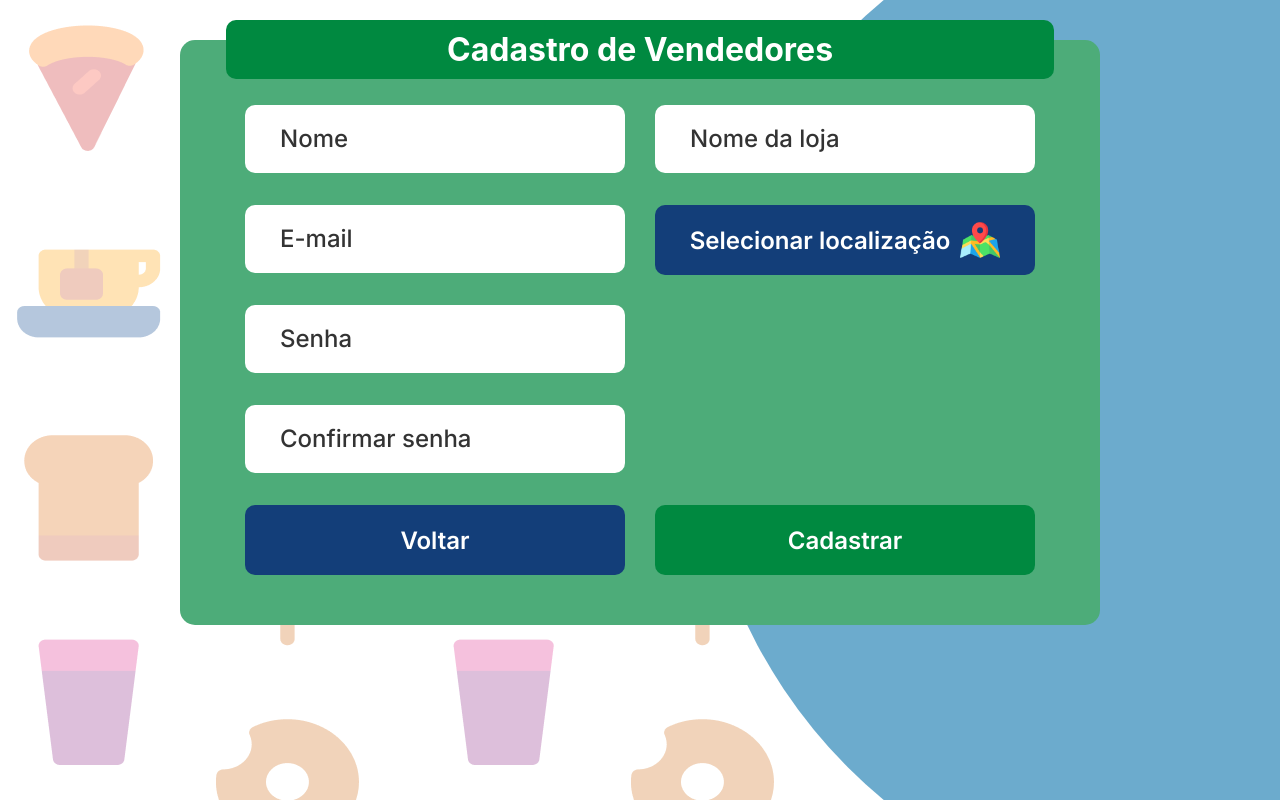
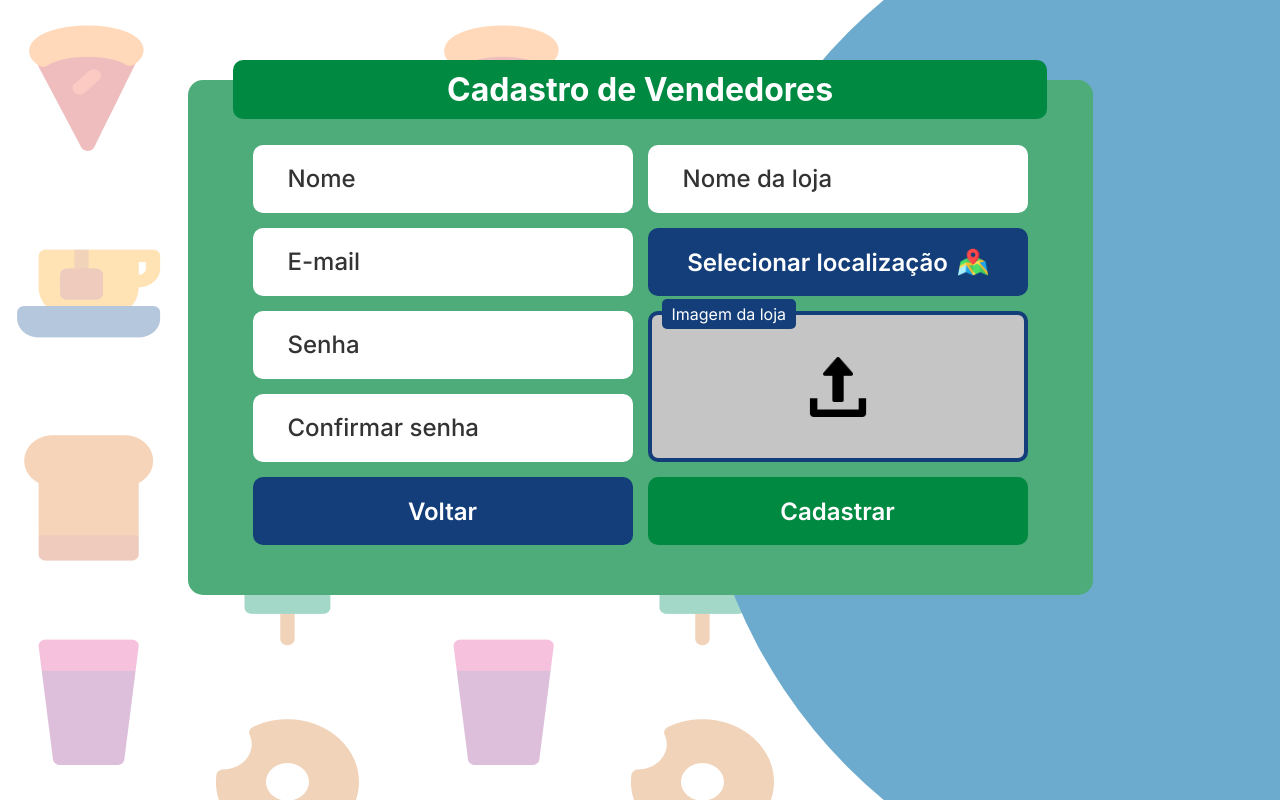
Before and after one commit to Projeto-MP-Localiza-UNB/LocalizaUNB, a React (Create React App) app in the folder client/: page /seller-register in a window 1280 px wide. Built offline with nearby package versions, Linux system fonts and the light colour scheme.

Commit message:
Criação de componente para upload de imagens

```diff
--- a/client/src/views/SellerRegister/SellerRegister.css
+++ b/client/src/views/SellerRegister/SellerRegister.css
@@ -7,7 +7,7 @@
   width: fit-content;
   position: relative;
   margin: 0 auto;
-  top: 5vh;
+  top: 10vh;
   justify-content: center;
   align-items: center;
 }
@@ -33,9 +33,10 @@
   display: grid;
   grid-template-columns: 1fr 1fr;
   grid-template-rows: repeat(5, 1fr);
-  gap: 30px;
+  gap: 15px;
   margin-bottom: 15px;
   padding: 30px 30px 0 30px;
+  max-width: 75vw;
 }
 
 .seller-register-container form .form-field {
@@ -48,6 +49,7 @@
   border: none;
   transition: box-shadow 0.25s;
   font-size: 24px;
+  width: 100%;
 }
 
 .seller-register-container form input:focus {
@@ -161,15 +163,13 @@ span {
   align-items: center;
   justify-content: center;
   gap: 10px;
-  background-color: #c5c5c5;
-  color: #133e79;
-}
-
-.seller-register-container .open-map {
   background-color: #133e79;
   color: white;
+  width: 100%;
+  object-fit: contain;
+  height: 100%;
 }
 
 .seller-register-container .open-map img {
-  width: 40px;
+  height: 30px;
 }
--- a/client/src/views/SellerRegister/SellerRegister.js
+++ b/client/src/views/SellerRegister/SellerRegister.js
@@ -4,11 +4,12 @@ import { Link, useNavigate } from 'react-router-dom';
 import FormService from '../../services/formService';
 import Error from '../../shared/error/Error';
 import Loading from '../../shared/loading/Loading';
-import LocalSelector from './components/LocalSelector';
+import LocalSelector from './components/LocalSelector/LocalSelector';
 
 import './SellerRegister.css';
 import map from './assets/map.png';
 import ok from './assets/icons8-ok.svg';
+import DragAndDrop from './components/DragAndDrop/DragAndDrop';
 
 export default function SellerRegister() {
   const [formData, setFormData] = useState({
@@ -164,6 +165,7 @@ export default function SellerRegister() {
               message="Máximo de 50 caracteres"
             />
           </div>
+          <div className="form-field" style={{ gridColumn: '2', gridRow: '2' }}>
             <button
               onClick={() => setOpenMap(true)}
               className={[
@@ -181,6 +183,16 @@ export default function SellerRegister() {
                 alt="ícone de mapa"
               />
             </button>
+          </div>
+
+          <div
+            className="form-field"
+            style={{ gridColumn: '2', gridRow: '3/5' }}
+          >
+            <DragAndDrop
+              setData={(data) => setFormData({ ...formData, image: data })}
+            />
+          </div>
           <button style={{ gridColumn: '2', gridRow: '5' }}>Cadastrar</button>
           <Link
             style={{ gridColumn: '1', gridRow: '5' }}
@@ -190,6 +202,7 @@ export default function SellerRegister() {
             Voltar
           </Link>
         </form>
+        {/* {JSON.stringify(formData)} */}
       </div>
     </>
   );
--- /dev/null
+++ b/client/src/views/SellerRegister/components/DragAndDrop/DragAndDrop.css
@@ -0,0 +1,78 @@
+@keyframes nope {
+  0% {
+    transform: rotateZ(4deg);
+  }
+  40% {
+    transform: rotateZ(-4deg);
+  }
+  100% {
+    transform: rotate(0deg);
+  }
+}
+
+@keyframes yay {
+  0% {
+    transform: scale(1);
+  }
+  100% {
+    transform: scale(1.03);
+  }
+}
+
+.drag-and-drop-input {
+  opacity: 0;
+  height: 100%;
+  padding: 0 !important;
+  position: absolute;
+  cursor: pointer;
+}
+
+::-webkit-file-upload-button {
+  cursor: pointer;
+}
+
+.drop-field {
+  height: 100%;
+  background-color: #c5c5c5;
+  border-radius: 10px;
+  border: 4px solid #133e79;
+  position: relative;
+  display: flex;
+  align-items: center;
+  justify-content: center;
+  cursor: pointer !important;
+  transition: border 0.25s, transform 0.25s;
+}
+
+.drop-field.shake {
+  animation: nope 0.1s alternate cubic-bezier(0.91, 0.2, 0.12, 1) 3;
+}
+
+.drop-field.pulse {
+  animation: yay 0.4s alternate cubic-bezier(0.33, 0.59, 0.12, 1) 2;
+}
+
+.drop-field.drag-enter {
+  box-shadow: 0 0 5px 2px #ff9a00, inset 0 0 5px 2px #ff9a00;
+}
+
+.drop-field:hover {
+  transform: scale(1.0125);
+}
+
+.drag-and-drop-label {
+  position: absolute;
+  color: white;
+  top: -16px;
+  font-family: Inter;
+  font-size: 16px;
+  left: 10px;
+  background-color: #133e79;
+  padding: 5px 10px;
+  border-radius: 5px;
+}
+
+.drop-field img {
+  width: 60px;
+  object-fit: contain;
+}
--- /dev/null
+++ b/client/src/views/SellerRegister/components/DragAndDrop/DragAndDrop.js
@@ -0,0 +1,128 @@
+/* eslint-disable default-case */
+import { useEffect, useRef, useState } from 'react';
+import './DragAndDrop.css';
+
+import cross from '../../assets/cross.png';
+import upload from '../../assets/upload.png';
+import ok from '../../assets/icons8-ok.svg';
+
+function conditionalRendering(type, status) {
+  switch (type) {
+    case 'icon':
+      switch (status) {
+        case 'invalid':
+          return cross;
+        case 'ok':
+          return ok;
+        default:
+          return upload;
+      }
+    case 'border':
+      switch (status) {
+        case 'invalid':
+          return '4px solid red';
+        case 'ok':
+          return '4px solid green';
+        default:
+          return;
+      }
+  }
+}
+
+export default function DragAndDrop({ setData }) {
+  const [src, setSrc] = useState(null);
+  const [dropFieldDimensions, setDropFieldDimensions] = useState({
+    width: null,
+    height: null,
+  });
+  const [status, setStatus] = useState(undefined);
+  const drop = useRef();
+  const reader = new FileReader();
+
+  useEffect(() => {
+    setDropFieldDimensions({
+      width: drop.current.parentElement.clientWidth,
+      height: drop.current.parentElement.clientHeight,
+    });
+  }, [drop]);
+
+  reader.onloadend = (e) => {
+    setData(e.target.result);
+    setSrc(e.target.result);
+  };
+
+  function validateDrop(file) {
+    if (
+      file.length > 1 ||
+      !file[0].type.includes('image') ||
+      !file[0].kind === 'file'
+    ) {
+      setStatus('invalid');
+    } else {
+      setStatus('ok');
+    }
+  }
+
+  return (
+    <>
+      <div
+        className="drop-field"
+        style={{
+          border: conditionalRendering('border', status),
+          width: dropFieldDimensions.width + 'px',
+          height: dropFieldDimensions.height + 'px',
+          backgroundColor: src ? 'rgba(0,0,0,0.75)' : '',
+        }}
+        ref={drop}
+        onDragOver={(e) => {
+          e.preventDefault();
+          validateDrop(e.dataTransfer.items);
+        }}
+        onDragLeave={(e) => {
+          e.preventDefault();
+          setStatus(undefined);
+        }}
+        onDrop={(e) => {
+          e.preventDefault();
+          switch (status) {
+            case 'ok':
+              reader.readAsDataURL(e.dataTransfer.items[0].getAsFile());
+              drop.current.classList.add('pulse');
+              setTimeout(() => {
+                drop.current.classList.remove('pulse');
+              }, 800);
+              break;
+            case 'invalid':
+              drop.current.classList.add('shake');
+              setTimeout(() => {
+                drop.current.classList.remove('shake');
+              }, 300);
+              break;
+          }
+          setStatus(undefined);
+        }}
+      >
+        <img
+          style={{
+            height: src ? '100%' : '',
+            width: src ? '100%' : '',
+          }}
+          src={src || conditionalRendering('icon', status)}
+          alt="Ícone de upload"
+        />
+        <label className="drag-and-drop-label">Imagem da loja</label>
+        <input
+          className="drag-and-drop-input"
+          type="file"
+          id="store-image"
+          name="store-image"
+          accept="image/*"
+          onChange={(e) => {
+            e.preventDefault();
+            if (e.target.files.length) reader.readAsDataURL(e.target?.files[0]);
+          }}
+        />
+      </div>
+    </>
+  );
+}
--- a/client/src/views/SellerRegister/components/LocalSelector.js
+++ b/client/src/views/SellerRegister/components/LocalSelector/LocalSelector.js
@@ -1,10 +1,10 @@
 import { useRef, useState } from 'react';
 
-import GPS from '../../../components/gps/GPS';
+import GPS from '../../../../components/gps/GPS';
 
 import './LocalSelector.css';
-import cross from '../assets/cross.png';
-import GPSService from '../../../components/gps/GPSService';
+import cross from '../../assets/cross.png';
+import GPSService from '../../../../components/gps/GPSService';
 
 export default function LocalSelector({ open, setOpen, setFormData }) {
   const [lastMarker, setLastMarker] = useState(null);
```
Also changed, not shown: client/src/views/SellerRegister/assets/upload.png (added), client/src/views/SellerRegister/components/LocalSelector/LocalSelector.css (renamed from client/src/views/SellerRegister/components/LocalSelector.css). Lines whose indentation alone changed are shown as unchanged.
